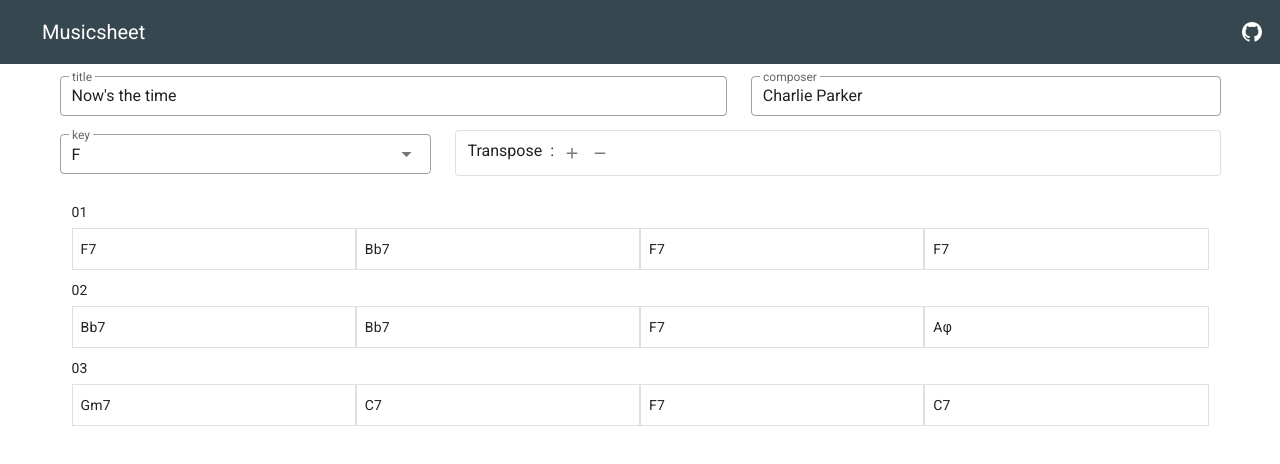
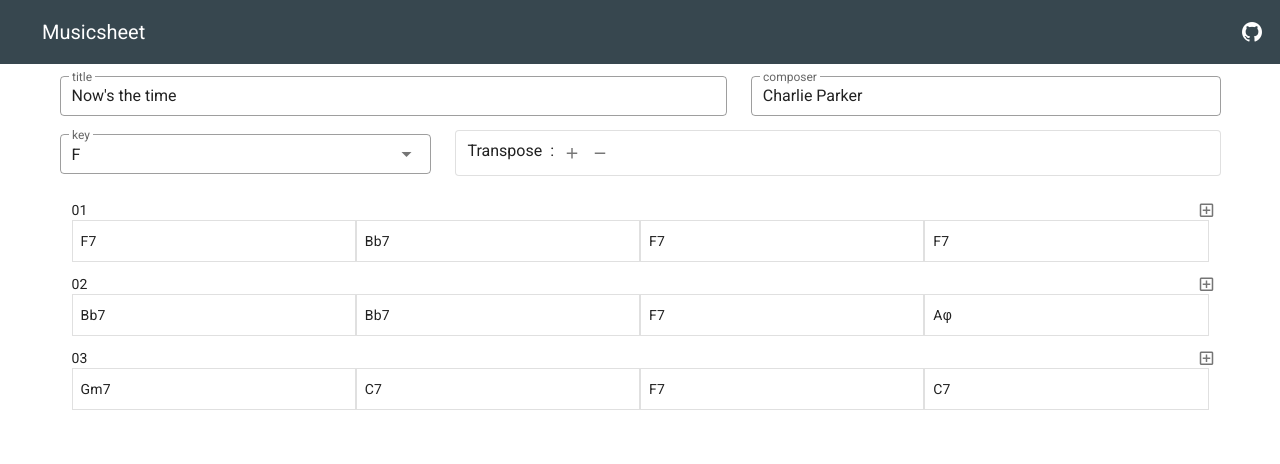
Before and after one commit to kdingn/musicsheet, a Vue app: page / in a window 1280 px wide. Shown: the top 464 px of the page. Built offline with nearby package versions, Linux system fonts and the light colour scheme.

Commit message:
chord 追加

```diff
--- a/src/components/Main.vue
+++ b/src/components/Main.vue
@@ -59,17 +59,26 @@
       </v-col>
     </v-row>
 
-    <div v-for="(row, rowid) in rows" :key="rowid">
-      <div class="ml-3">
+    <div v-for="(row, rowid) in rows" :key="rowid" class="mb-3">
+      <v-row class="ml-3">
         <span class="text-body-2">{{ row.title }}</span>
-      </div>
-      <v-container class="mt-n2 mb-n1">
+        <v-spacer></v-spacer>
+        <v-btn icon x-small class="mr-4" @click="addChord(rowid)">
+          <v-icon>mdi-plus-box-outline</v-icon>
+        </v-btn>
+      </v-row>
+      <v-container>
         <v-row no-gutters>
           <v-col
             v-for="(chord, chordid) in row.chords"
             :key="String(rowid) + '-' + String(chordid)"
           >
-            <v-card class="pa-2" outlined tile>
+            <v-card
+              class="pa-2"
+              outlined
+              tile
+              @click="startEdit(rowid, chordid)"
+            >
               <span class="text-body-2">{{ chord.root }}{{ chord.ctype }}</span>
             </v-card>
           </v-col>
@@ -134,6 +143,12 @@
         }
       }
     },
+    addChord(rowid) {
+      this.rows[rowid].chords.push({ root: this.key, ctype: "" });
+    },
+    startEdit(rowid, chordid) {
+      this.rows[rowid].chords[chordid] = { root: "C#", ctype: "M7" };
+    },
   },
 };
 </script>
```
